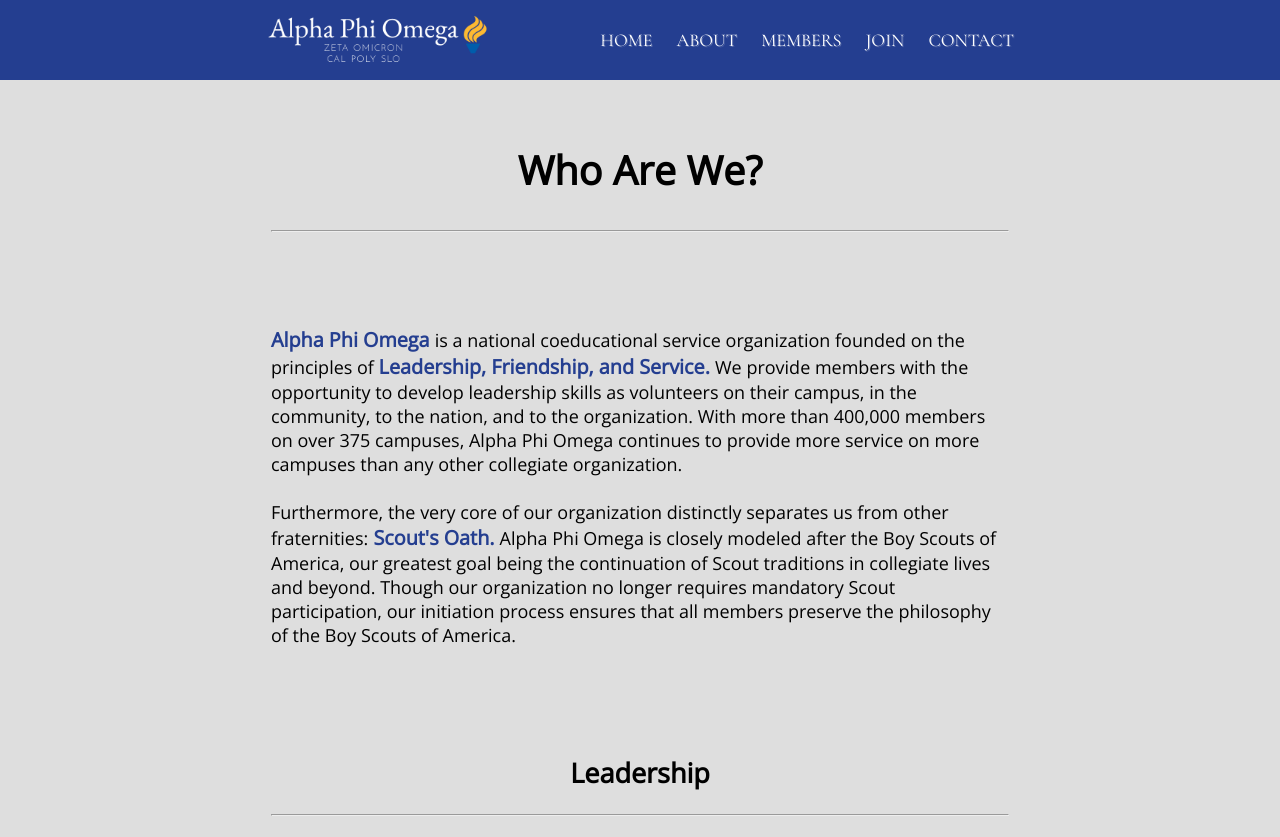
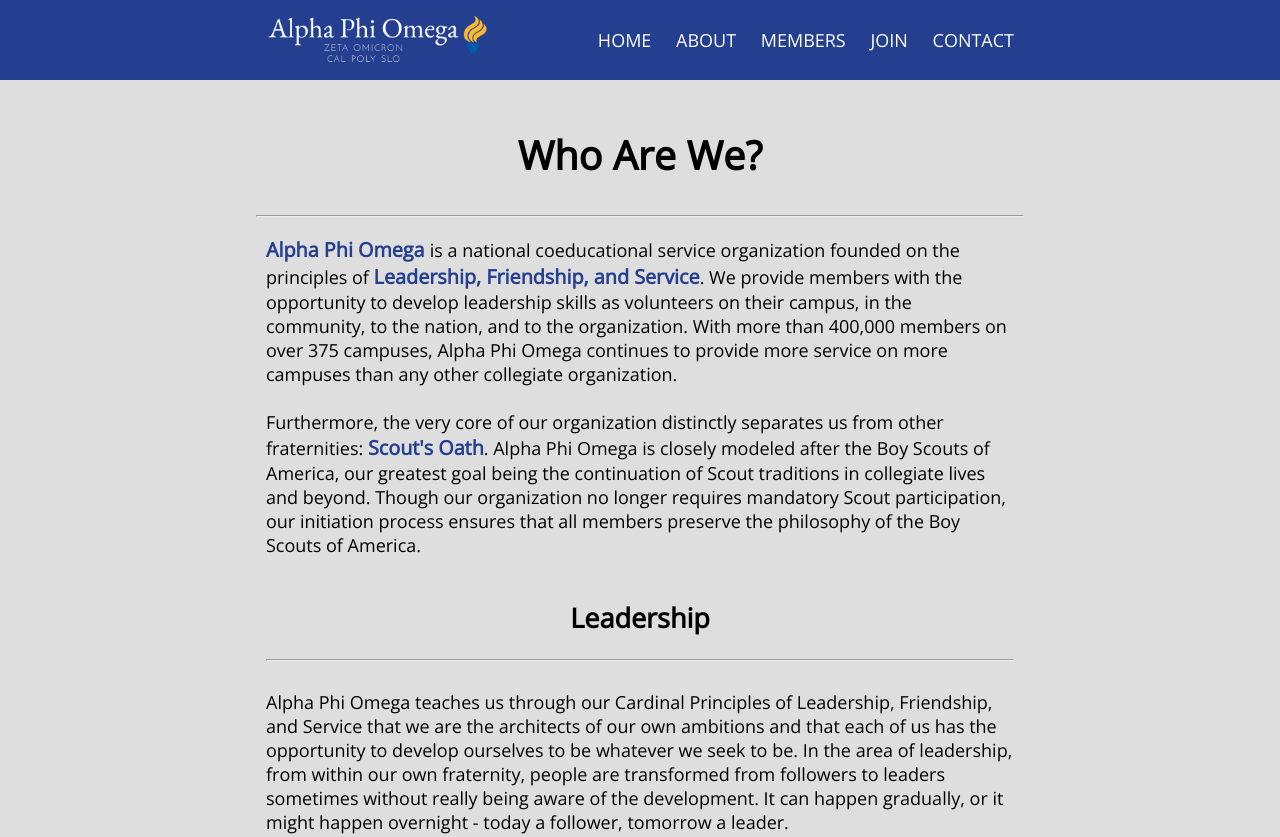
Before and after one commit to jamesho12/APO, a plain HTML site: page about/who-are-we.html in a window 1280 px wide. Shown: the top 837 px of the page. Drawn offline with nearby package versions, Linux system fonts and the light colour scheme.

Commit message:
Major redesign

```diff
--- a/about/who-are-we.html
+++ b/about/who-are-we.html
@@ -22,21 +22,17 @@
   <script>$("nav").load("../alt-nav.html")</script>
 
   <section id="page-title">
-    <div class="container">
-      <div class="row">
-        <div class="col-12 nav-padding">
-          <h1>Who Are We?</h1>
-          <hr>
-        </div>
-      </div>
-    </div>
+    <header class="container" role="banner">
+      <h1>Who Are We?</h1>
+      <hr>
+    </header>
   </section>
 
   <section id="page-description">
     <div class="container">
       <div class="row">
         <div class="col-12">
-          <p><span class="highlight">Alpha Phi Omega </span>is a national coeducational service organization founded on the principles of <span class="highlight"> Leadership, Friendship, and Service. </span>We provide members with the opportunity to develop leadership skills as volunteers on their campus, in the community, to the nation, and to the organization. With more than 400,000 members on over 375 campuses, Alpha Phi Omega continues to provide more service on more campuses than any other collegiate organization.<br><br>Furthermore, the very core of our organization distinctly separates us from other fraternities:<span class="highlight"> Scout's Oath. </span>Alpha Phi Omega is closely modeled after the Boy Scouts of America, our greatest goal being the continuation of Scout traditions in collegiate lives and beyond. Though our organization no longer requires mandatory Scout participation, our initiation process ensures that all members preserve the philosophy of the Boy Scouts of America.</p>
+          <p><span class="highlight">Alpha Phi Omega </span>is a national coeducational service organization founded on the principles of <span class="highlight">Leadership, Friendship, and Service</span>. We provide members with the opportunity to develop leadership skills as volunteers on their campus, in the community, to the nation, and to the organization. With more than 400,000 members on over 375 campuses, Alpha Phi Omega continues to provide more service on more campuses than any other collegiate organization.<br><br>Furthermore, the very core of our organization distinctly separates us from other fraternities: <span class="highlight">Scout's Oath</span>. Alpha Phi Omega is closely modeled after the Boy Scouts of America, our greatest goal being the continuation of Scout traditions in collegiate lives and beyond. Though our organization no longer requires mandatory Scout participation, our initiation process ensures that all members preserve the philosophy of the Boy Scouts of America.</p>
         </div>
       </div>
     </div>
--- a/css/home.css
+++ b/css/home.css
@@ -3,7 +3,7 @@ body {
    padding: 0;
 }
 
-@media all and (min-device-width:384px) {
+@media all and (min-device-width:550px) {
   nav, body, .bg-photo, .logo-container, footer {
     min-width: 749px;
   }
@@ -27,7 +27,11 @@ nav ul {
 
 nav ul li {
   display: inline-block;
-  font-size: 2em;
+  font-size: 1.5em;
+}
+
+@media all and (min-width: 768px) and (max-width: 991px) {
+  nav ul li { font-size: 2em; }
 }
 
 @media all and (min-width: 992px) and (max-width: 1199px) {
--- a/css/join.css
+++ b/css/join.css
@@ -20,7 +20,7 @@ h1, h2 {
 }
 
 h1, h2, h3, p, li, .chapter-name, .footer-text {
-  font-family: 'Cormorant Garamond', serif;
+  font-family: 'Open Sans', sans-serif;
 }
 
 body {
@@ -64,27 +64,23 @@ body {
 .item-container {
   border: 1px solid gray;
   background-color: white;
-  border-radius: 15px;
+  border-radius: 5px;
   padding: 15px;
-  box-shadow: 0 4px 8px 0 rgba(0, 0, 0, 0.2), 0px 6px 20px 0 rgba(0, 0, 0, 0.19);
 }
 
 h2 {
   margin: -16px -15px 15px -15px;
   padding: 15px;
   background-color: #243E90;
-  border-top-left-radius: 15px;
-  border-top-right-radius: 15px;
+  border-top-left-radius: 5px;
+  border-top-right-radius: 5px;
   color: white;
-  box-shadow: 0 4px 8px 0 rgba(0, 0, 0, 0.2), 0px 6px 20px 0 rgba(0, 0, 0, 0.19);
-
 }
 
 .footer {
   background: #243E90;
   height: 50px;
   position: relative;
-  box-shadow: 0 -4px 8px 0 rgba(0, 0, 0, 0.2), 0px -6px 20px 0 rgba(0, 0, 0, 0.19);
 }
 
 .footer-text {
--- a/css/layout.css
+++ b/css/layout.css
@@ -4,7 +4,7 @@
 
 [class*="col-"] {
     float: left;
-    padding: 15px;
+    padding: 10px;
     width: 100%;
 }
 
@@ -122,20 +122,12 @@ body {
   padding: 0;
 }
 
-.nav-padding {
+section:first-of-type {
   position: relative;
   padding-top: 95px;
 }
 
-.container {
-  padding: 15px;
-}
-
-nav {
-  font-family: 'Cormorant Garamond', serif;
-}
-
-h1, h2, p {
+nav, h1, h2, p {
   font-family: 'Open Sans', sans-serif;
 }
 
@@ -154,7 +146,7 @@ h2 {
 
 p {
   margin: 0;
-  font-size: 1.4em;
+  font-size: 1em;
 }
 
 .highlight {
@@ -164,17 +156,16 @@ p {
 }
 
 @media all and (min-width:768px) and (max-width:991px) {
-  .container { padding: 15px 10%; }
+  p { font-size: 1.4em; }
 }
 
 @media all and (min-width:992px) and (max-width:1199px) {
-  .container { padding: 15px 15%; }
-  p { font-size: 1.3em; }
+  .container { padding: 0 15%; }
+  p { font-size: 1.1em; }
 }
 
 @media all and (min-width:1200px) {
-  .container { padding: 15px 20%; }
-  p { font-size: 1em; }
+  .container { padding: 0 20%; }
 }
 
 .temp-content {
--- a/css/nav.css
+++ b/css/nav.css
@@ -27,7 +27,7 @@ nav {
 }
 
 @media all and (min-width:768px) and (max-width:991px) {
-  nav { padding: 0 10%; }
+
 }
 
 .logo {
@@ -99,7 +99,6 @@ nav a, .dropdown-content a {
   line-height: 30px;
   text-transform: uppercase;
   text-decoration: none;
-  text-shadow: 1px 1px 0 rgba(255,255,255,.25);
   font-size: 1.3em;
   color: #fff;
   z-index: 100;
@@ -133,7 +132,7 @@ nav a, .dropdown-content a {
   display: block;
 }
 
-section {
+section:last-of-type {
   padding-bottom: 25px;
 }
 
@@ -241,8 +240,14 @@ footer a {
   }
 }
 
-@media all and (min-width:768px) and (max-width:1199px) {
+@media all and (min-width:768px) and (max-width:991px) {
   nav a, .dropdown-content a {
     font-size: 1.2em;
   }
 }
+
+@media all and (min-width:992px) and (max-width:1199px) {
+  nav a, .dropdown-content a {
+    font-size: 1em;
+  }
+}
```
Also changed, not shown: about/chapter-history.html (+4 -8 lines), about/links.html (+4 -7 lines), about/partnership.html (+4 -8 lines), css/members.css (+15 -8 lines), join/pledging.html (+2 -2 lines), join/rush-week.html (+4 -8 lines), join/the-process.html (+4 -8 lines), members/exec-archive.html (+4 -8 lines), members/exec-board.html (+4 -8 lines), members/pledge-archive.html (+4 -8 lines).
